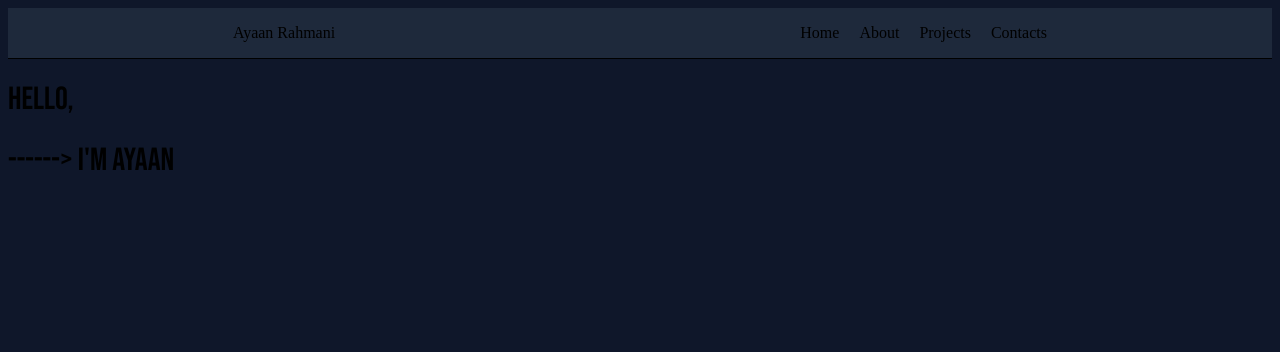
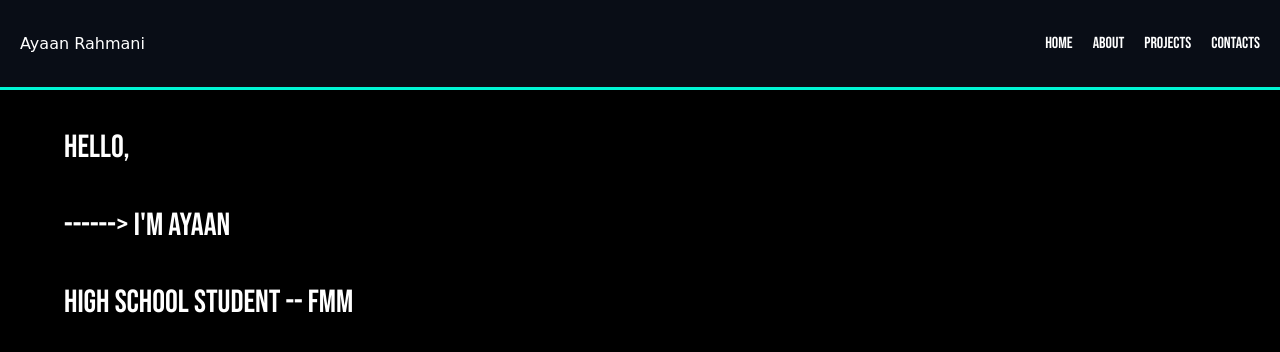
Before and after one commit to ayaan325/portfolio, a plain HTML site: page index.html in a window 1280 px wide. Drawn offline with Linux system fonts and the light colour scheme; a web font is replaced by a local one.

Commit message:
Added main CSS stylings and some cool gimickys

```diff
--- a/index.html
+++ b/index.html
@@ -7,18 +7,20 @@
     <link rel="stylesheet" href="styles.css">
     <!-- For fonts: -->
     <link href="https://fonts.googleapis.com/css2?family=Bebas+Neue&display=swap" rel="stylesheet">
+    <link href="https://fonts.googleapis.com/css2?family=Momo+Signature&display=swap" rel="stylesheet">
 </head>
 <body>
     <header class="header">
-        <p>Ayaan Rahmani</p>
+        <p class="name">Ayaan Rahmani</p>
     <nav class="nav">
-        <p>Home</p>
-        <p>About</p>
-        <p>Projects</p>
-        <p>Contacts</p>
+        <p class="nav_page">Home</p>
+        <p class="nav_page">About</p>
+        <p class="nav_page">Projects</p>
+        <p class="nav_page">Contacts</p>
     </nav>
     </header>
-    <h1>Hello,</h1>
-    <h1>------> I'm Ayaan</h1>
+    <h1 class="welcome">Hello,</h1>
+    <h1 class="welcome">------> I'm Ayaan</h1>
+    <h1 class="welcome">High School Student -- FMM</h1>
 </body>
 </html>
--- a/styles.css
+++ b/styles.css
@@ -1,14 +1,19 @@
 body {
-    background-color: #0F172A;
+    /* removes 8px gap from all four sides to prevent rectangle:*/
+    margin: 0;
+    background-color:black;
 }
 .header {
-    border-bottom: 1px solid;
-    background-color: #1E293B;
+    border-bottom: 3px solid #00F5D4;
+    background-color: #090D16;
+    position: sticky;
+    top: 0;
     display: flex;
-    justify-content: space-around;
+    justify-content: space-between;
     /* Allows Items to drop to the next line on small screens: */
     flex-wrap: wrap;
-    gap: 15px;
+    gap: 25px;
+    padding: 18px 20px;
 }
 
 .nav {
@@ -16,8 +21,51 @@ body {
     flex-wrap: wrap;
     gap: 20px
 }
+
+.name {
+  font-family: "Momo Signature", cursive;
+  font-weight: 400;
+  font-style: normal;
+  color: white;
+}
+
+.name:hover {
+  color: #00F5D4; /* Switches text to bright neon cyan */
+  text-shadow:
+    0 0 10px rgba(0, 245, 212, 0.8),
+    0 0 25px rgba(0, 245, 212, 0.5),
+    0 0 45px rgba(0, 245, 212, 0.3); /* Layers three shadows for a realistic neon aura */
+}
+
+.nav_page {
+  font-family: "Bebas Neue", sans-serif;
+  font-weight: 400;
+  font-style: normal;
+  color: white;
+}
+
+.nav_page:hover {
+  cursor: pointer;
+  color: #00F5D4; /* Switches text to bright neon cyan */
+  text-shadow:
+    0 0 10px rgba(0, 245, 212, 0.8),
+    0 0 25px rgba(0, 245, 212, 0.5),
+    0 0 45px rgba(0, 245, 212, 0.3); /* Layers three shadows for a realistic neon aura */
+}
+
 h1 {
   font-family: "Bebas Neue", sans-serif;
   font-weight: 400;
   font-style: normal;
+  color: white;
+  margin-top: 3%;
+  margin-left: 5%;
 }
+
+.welcome:hover {
+  color: #00F5D4; /* Switches text to bright neon cyan */
+  text-shadow:
+    0 0 10px rgba(0, 245, 212, 0.8),
+    0 0 25px rgba(0, 245, 212, 0.5),
+    0 0 45px rgba(0, 245, 212, 0.3); /* Layers three shadows for a realistic neon aura */
+}
```
